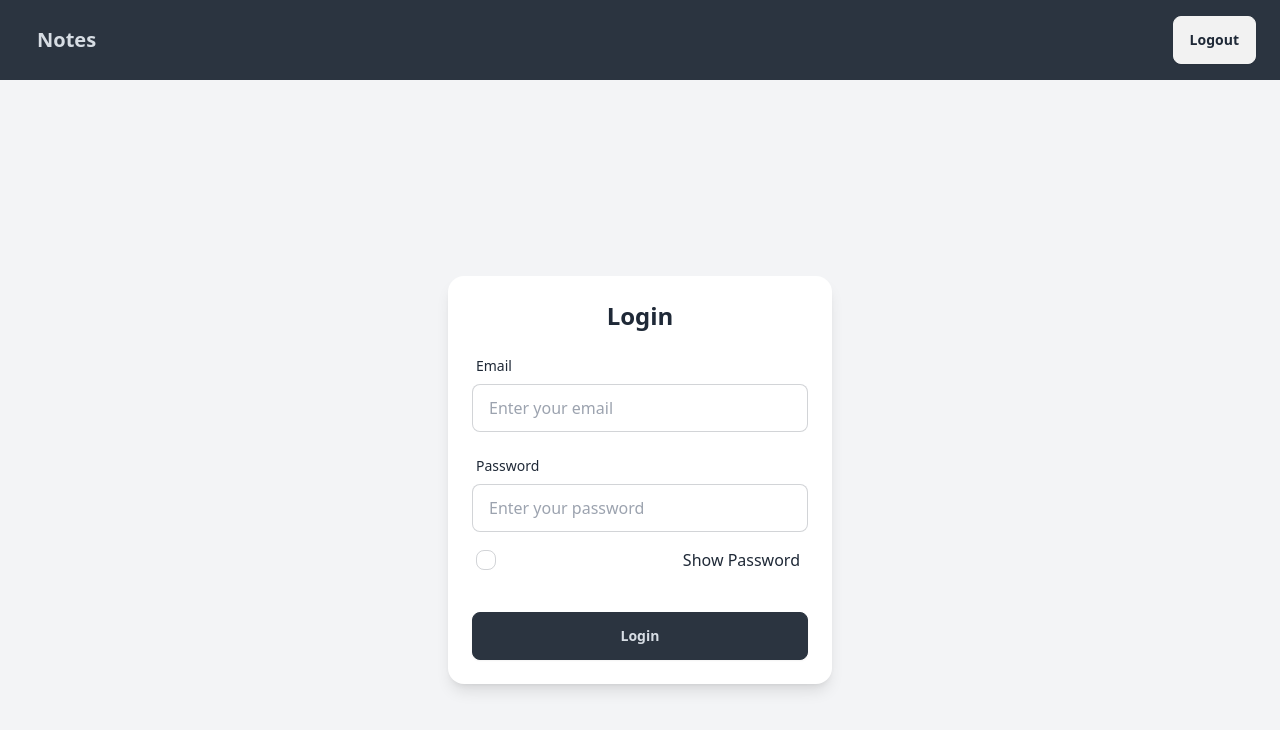
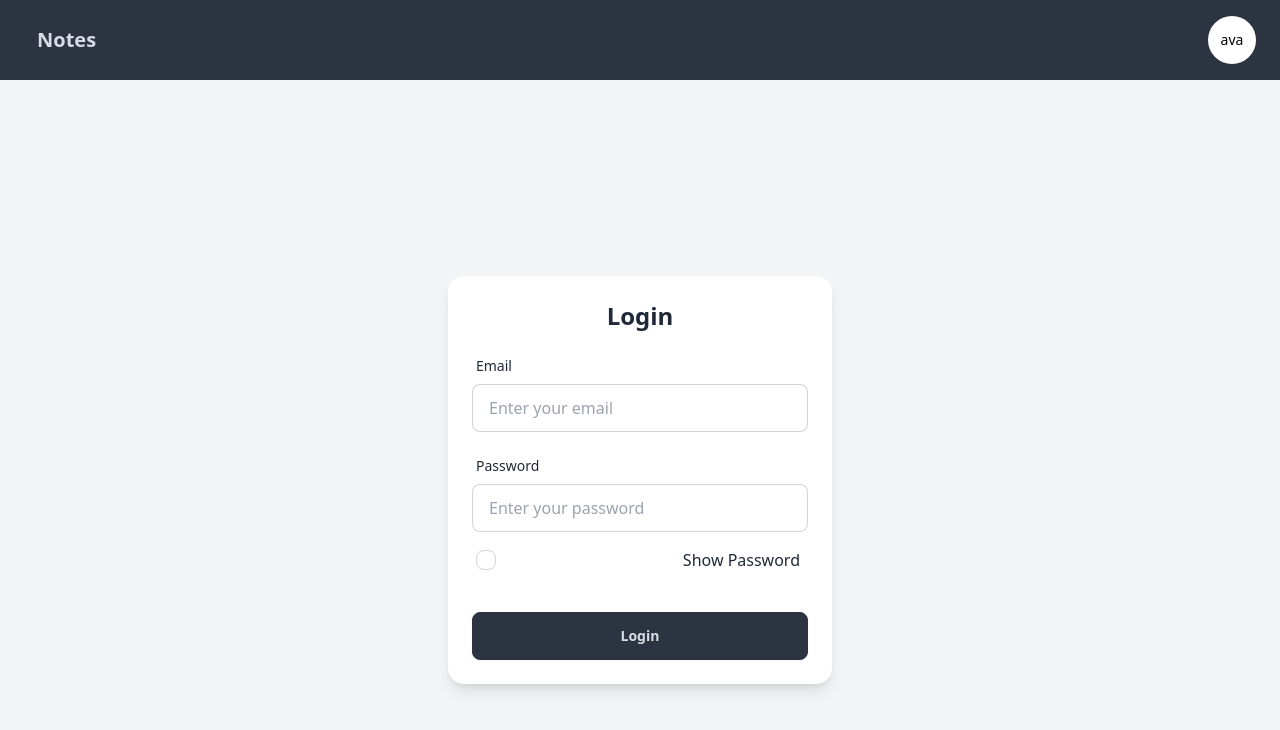
Before and after one commit to Prashanth-Santhanaraman/Notifye, a React (Vite) app in the folder Frontend/Notes-app/: page / in a window 1280 px wide. Shown: the top 730 px of the page. Built offline with nearby package versions, Linux system fonts and the light colour scheme; sample sign-in values are in the browser's storage.

Commit message:
userprofile updated in navbar
If the user logs in, his profile is shown,  the settings and the logout options are created in the dropdown. Drop-down can be seen if the user clicks his profile photo

```diff
--- a/Frontend/Notes-app/src/pages/Navbar.jsx
+++ b/Frontend/Notes-app/src/pages/Navbar.jsx
@@ -6,7 +6,7 @@ export default function Navbar({}) {
   const [isLoggedIn, setIsLoggedIn] = useState(false);
   const navigate = useNavigate();
   const loggedIn = useSelector((state) => state.auth.isLoggedIn);
-  const localLoggedIn = localStorage.getItem("isLoggedIn") === 'true'
+  const localLoggedIn = localStorage.getItem("isLoggedIn") === "true";
   useEffect(() => {
     const token = localStorage.getItem("token");
     if (token) {
@@ -21,7 +21,7 @@ export default function Navbar({}) {
   const handleLogout = (e) => {
     e.preventDefault();
     localStorage.removeItem("token");
-    localStorage.setItem("isLoggedIn","false")
+    localStorage.setItem("isLoggedIn", "false");
     setIsLoggedIn(false);
     navigate("/");
   };
@@ -30,7 +30,7 @@ export default function Navbar({}) {
     <>
       <div className="navbar bg-neutral px-[20px] text-neutral-content">
         <div className="flex-1">
-          <a className="btn btn-ghost text-xl">Notes</a>
+          <button className="btn btn-ghost text-xl" onClick={() => {navigate("/home")}}>Notes</button>
         </div>
         <div className="flex-none">
           <ul className="menu menu-horizontal px-1">
@@ -49,11 +49,34 @@ export default function Navbar({}) {
               </>
             ) : (
               <>
-                <li>
-                  <button onClick={handleLogout} className="btn btn-nuetral">
+                <ul>
+                  {/* <button onClick={handleLogout} className="btn btn-nuetral">
                     Logout
-                  </button>
-                </li>
+                  </button> */}
+                  <div class="dropdown dropdown-end">
+                    <label
+                      tabindex="0"
+                      role="button"
+                      class="avatar placeholder cursor-pointer"
+                    >
+                      <div class="bg-white text-success-content w-12 rounded-full">
+                        <span>ava</span>
+                      </div>
+                    </label>
+
+                    <ul
+                      tabindex="0"
+                      class="dropdown-content menu bg-white text-black rounded-box z-[1] w-52 p-2 shadow"
+                    >
+                      <li>
+                        <button onClick={() => {navigate("/home/settings")}}>Settings</button>
+                      </li>
+                      <li>
+                        <button className="text-red-500 font-semibold" onClick={handleLogout}>Logout</button>
+                      </li>
+                    </ul>
+                  </div>
+                </ul>
               </>
             )}
           </ul>
```
